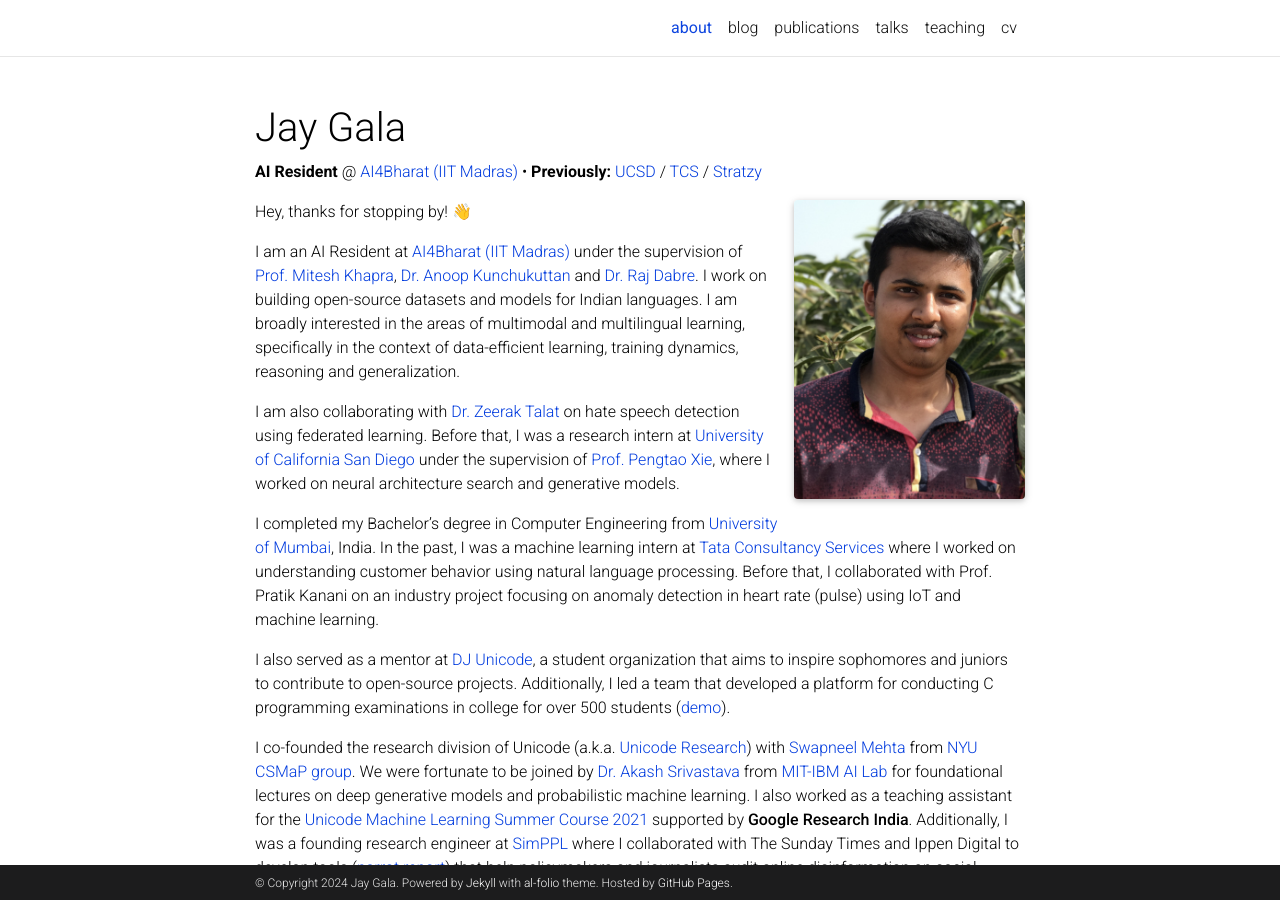
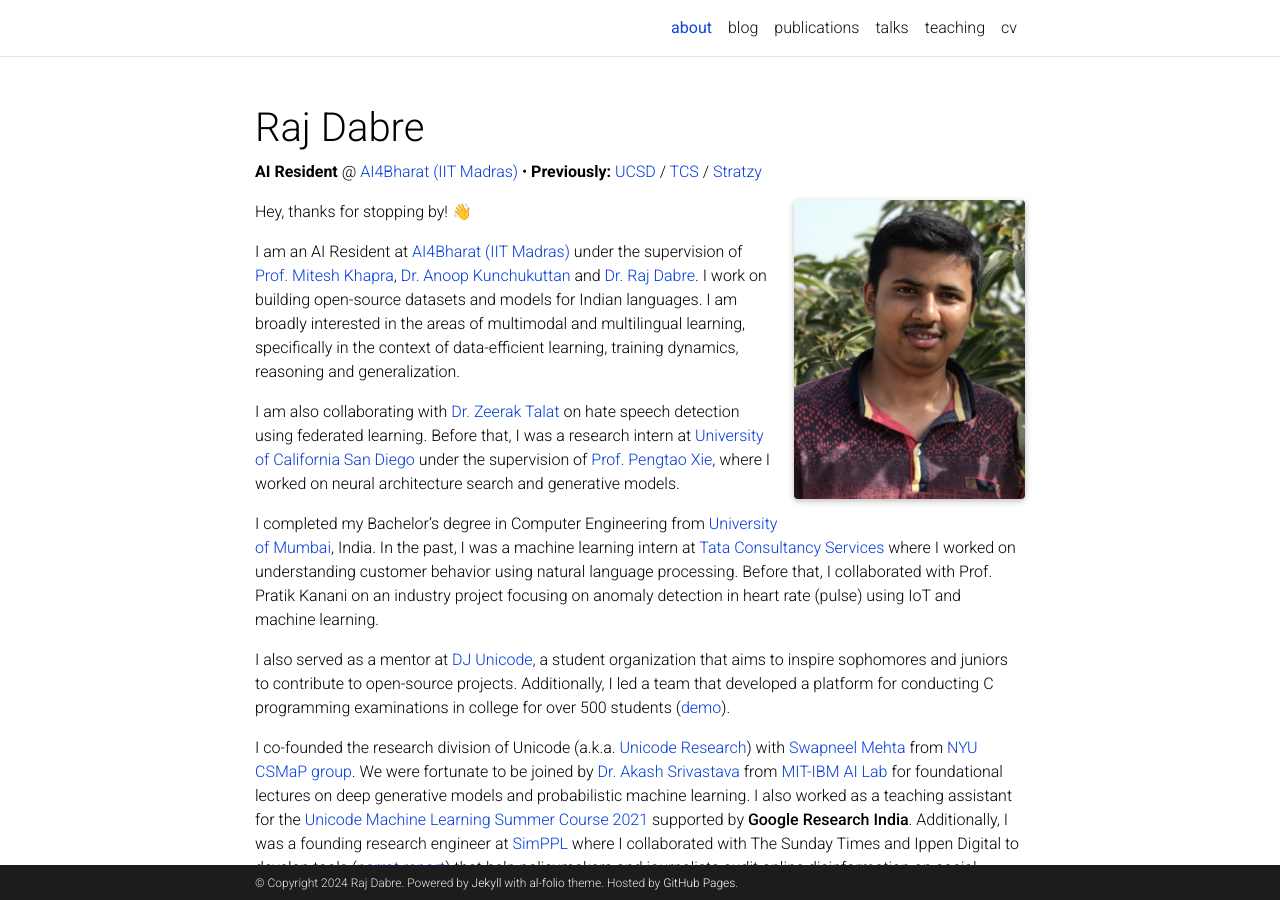
Before and after one commit to prajdabre/prajdabre.github.io, a Jekyll site: the page built from _pages/about.md, in a window 1280 px wide and 900 px high. Built offline with Jekyll 4.4.1, drawn with Linux system fonts in a browser that asks for light colours; full-size pictures stand in for the smaller copies a plugin makes; comment, search, counter and statistics services are not loaded; a style sheet for code colours, icons or effects is not loaded.

Commit message:
Update _config.yml

```diff
--- a/_config.yml
+++ b/_config.yml
@@ -3,10 +3,10 @@
 # -----------------------------------------------------------------------------
 
 title: blank # the website title (if blank, full name will be used instead)
-first_name: Jay
+first_name: Raj
 middle_name:
-last_name: Gala
-email: jaygala24@gmail.com
+last_name: Dabre
+email: prajdabre@gmail.com
 description: > # the ">" symbol means to ignore newlines until "footer_text:"
   A personal website to showcase the research and development along with the blogs.
 footer_text: >
@@ -66,12 +66,12 @@ og_image: # The site-wide (default for all links) Open Graph preview image
 # Social integration
 # -----------------------------------------------------------------------------
 
-github_username: jaygala24 # your GitHub user name
+github_username: prajdabre # your GitHub user name
 gitlab_username: # your GitLab user name
-twitter_username: jaygala24 # your Twitter handle
-linkedin_username: jaygala24 # your LinkedIn user name
-scholar_userid: lNn2qGoAAAAJ # your Google Scholar ID
-semanticscholar_id: 1992915388 # your Semantic Scholar ID
+twitter_username: prajdabre1 # your Twitter handle
+linkedin_username: prajdabre # your LinkedIn user name
+scholar_userid: x91u618AAAAJ # your Google Scholar ID
+semanticscholar_id: 3209719 # your Semantic Scholar ID
 orcid_id: # your ORCID ID
 medium_username: # your Medium username
 quora_username: # your Quora username
@@ -227,8 +227,8 @@ jekyll-archives:
 
 scholar:
 
-  last_name: Gala
-  first_name: [Jay, J.]
+  last_name: Dabre
+  first_name: [Raj, R.]
 
   style: apa
   locale: en
```
